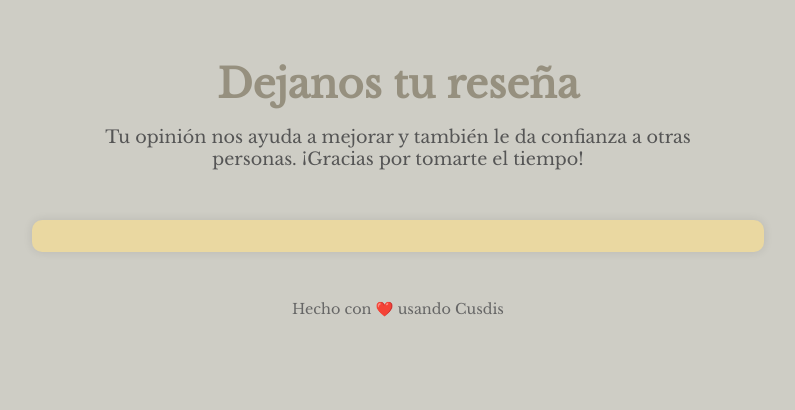
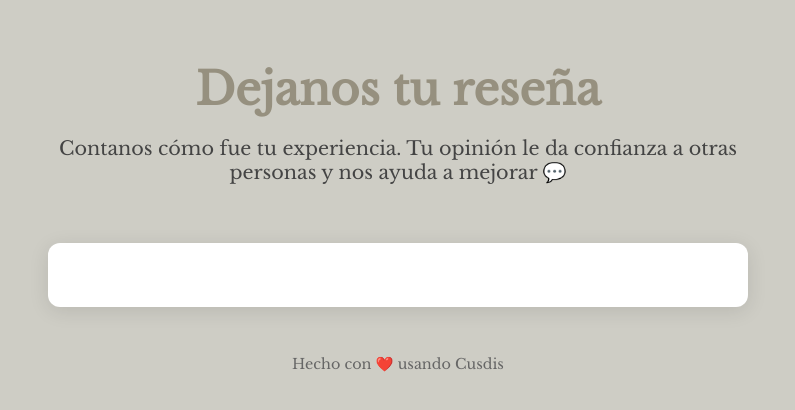
Before and after one commit to miel-cardodorado/comentarios, a plain HTML site: page index.html in a window 1280 px wide. Shown: the whole page, without its empty margins (242-1037 px from the left). Drawn offline with nearby package versions, Linux system fonts and the light colour scheme.

Commit message:
Update index.html

```diff
--- a/index.html
+++ b/index.html
@@ -6,41 +6,51 @@
   <title>Reseñas - Tu Opinión Nos Importa</title>
   <link href="https://fonts.googleapis.com/css2?family=Libre+Baskerville&display=swap" rel="stylesheet">
   <style>
+    :root {
+      --gris: #cecdc5;
+      --beige: #ead8a1;
+      --gris-oscuro: #96907f;
+    }
+
+    * {
+      box-sizing: border-box;
+    }
+
     body {
       margin: 0;
       font-family: 'Libre Baskerville', serif;
-      background-color: #cecdc5;
+      background-color: var(--gris);
       color: #333;
       display: flex;
       flex-direction: column;
       align-items: center;
-      padding: 2rem;
+      padding: 2rem 1rem;
     }
 
     header {
-      max-width: 600px;
+      max-width: 700px;
       text-align: center;
-      margin-bottom: 2rem;
+      margin-bottom: 2.5rem;
     }
 
     header h1 {
-      color: #96907f;
-      font-size: 2.5rem;
+      color: var(--gris-oscuro);
+      font-size: 2.8rem;
       margin-bottom: 1rem;
     }
 
     header p {
-      color: #555;
-      font-size: 1.1rem;
+      color: #444;
+      font-size: 1.2rem;
     }
 
     #cusdis_thread {
       width: 100%;
       max-width: 700px;
-      background-color: #ead8a1;
-      padding: 1rem;
-      border-radius: 10px;
-      box-shadow: 0 0 10px rgba(0,0,0,0.1);
+      background-color: white;
+      padding: 2rem;
+      border-radius: 12px;
+      box-shadow: 0 4px 20px rgba(0,0,0,0.1);
     }
 
     footer {
@@ -48,12 +58,26 @@
       font-size: 0.9rem;
       color: #666;
     }
+
+    @media (max-width: 600px) {
+      header h1 {
+        font-size: 2rem;
+      }
+
+      header p {
+        font-size: 1rem;
+      }
+
+      #cusdis_thread {
+        padding: 1.5rem;
+      }
+    }
   </style>
 </head>
 <body>
   <header>
     <h1>Dejanos tu reseña</h1>
-    <p>Tu opinión nos ayuda a mejorar y también le da confianza a otras personas. ¡Gracias por tomarte el tiempo!</p>
+    <p>Contanos cómo fue tu experiencia. Tu opinión le da confianza a otras personas y nos ayuda a mejorar 💬</p>
   </header>
 
   <div id="cusdis_thread"
```
